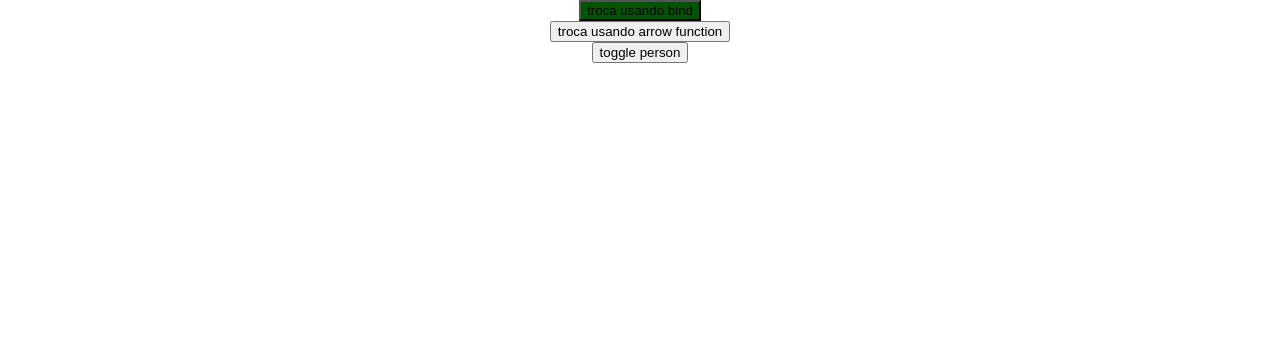
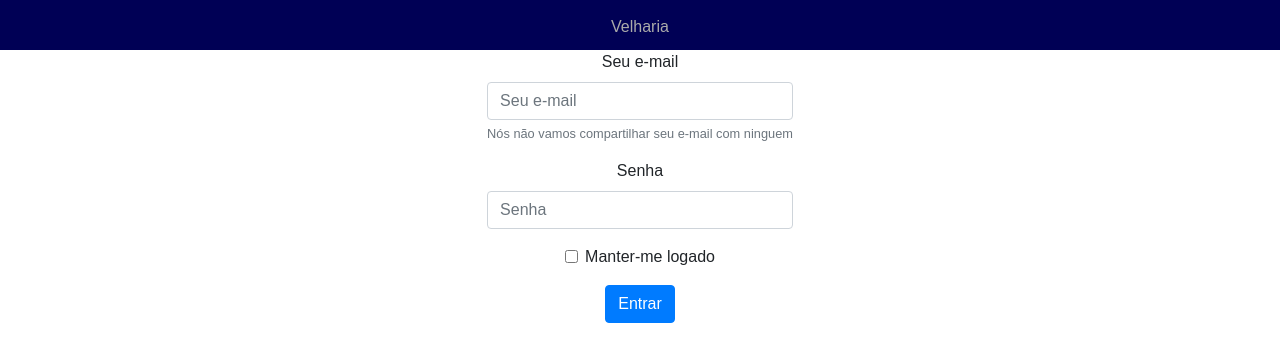
Before and after one commit to xande89/velharia, a React (Create React App) app: page / in a window 1280 px wide. Shown: the top 362 px of the page. Built offline with nearby package versions, Linux system fonts and the light colour scheme.

Commit message:
change to the right way

```diff
--- a/package.json
+++ b/package.json
@@ -6,8 +6,11 @@
     "ajv-keywords": "^3.4.1",
     "bootstrap": "^4.5.0",
     "jquery": "^3.5.1",
+    "popper": "^1.0.1",
+    "prop-types": "^15.7.2",
     "radium": "^0.26.0",
     "react": "^16.13.1",
+    "react-bootstrap": "^1.0.1",
     "react-dom": "^16.13.1",
     "react-scripts": "1.1.5",
     "styled-components": "^5.1.0"
--- a/public/index.html
+++ b/public/index.html
@@ -19,7 +19,13 @@
       work correctly both with client-side routing and a non-root public URL.
       Learn how to configure a non-root public URL by running `npm run build`.
     -->
-    <title>React App</title>
+    <title>Velharia - Tudo é um tesouro</title>
+    <link
+      rel="stylesheet"
+      href="https://maxcdn.bootstrapcdn.com/bootstrap/4.4.1/css/bootstrap.min.css"
+      integrity="sha384-Vkoo8x4CGsO3+Hhxv8T/Q5PaXtkKtu6ug5TOeNV6gBiFeWPGFN9MuhOf23Q9Ifjh"
+      crossorigin="anonymous"
+    />
   </head>
   <body>
     <noscript>
--- a/src/Containers/App.css
+++ b/src/Containers/App.css
@@ -1,3 +1,13 @@
-.App {
+.App_Content {
   text-align: center;
+  align-content: center;
 }
+.App_Header{
+  height: 50px;
+  width: 100%;
+  background-color: #005;
+  color: #aaa;
+  text-align: center;
+  padding-top: 15px;
+  padding-bottom: 15px;
+}
--- a/src/Containers/App.js
+++ b/src/Containers/App.js
@@ -1,79 +1,41 @@
 import React, {Component} from 'react';
 //import logo from '../logo.svg';
-import Radium from 'radium';
+import LoginPane from "../components/LoginPane/LoginPane";
 import './App.css';
-import Persons from '../Persons/Persons';
-import Cockpit from '../Cockpit/Cockpit';
+import AuthContext from '../contexts/auth-context';
+import Cockpit from '../components/Cockpit/Cockpit';
 
 class App extends Component {
 	state = {
-		persons:[
-    		{id:'a', name:"Alexandre", age:31},
-    		{id:'b', name:"michelle", age:41},
-    		{id:'c', name:"Yasmimi", age:11}
-		],
-		showPersons: false
-	}
-	/// handlers###############################################################33333333333333
-	switchNameHandler = (newName) =>{
-		this.setState({
-			persons:[
-				{name:newName, age:51},
-				{name:"michelle", age:416},
-				{name:"Yasmimi", age:151},
-			]
-		});
-	};
-	namechangedHandler = (event, pKey) => {
-		const personIndex = this.state.persons.findIndex(p=>{
-			return p.id===pKey;
-		});
-		const chdPerson = {...this.state.persons[personIndex]};
-		chdPerson.name=event.target.value;
-		const persons = [...this.state.persons];
-		persons[personIndex]= chdPerson;
-		this.setState({
-			persons:persons
-		});
-	}
-    togglePersonHandler = () =>{
-        console.log("clicked")
-        let doesShowPerson = this.state.showPersons;
-        //continuar daqui
-        this.setState({showPersons : !doesShowPerson});
+		isAuthenticated: false
+    };
+    static contextType = AuthContext;
+
+    componentDidUpdate(prevProps, prevState){
+        console.log("App.js-ComponentDIdUpdate:");
     }
-    deletePersonHandler = (index) =>{
-        const persons = [...this.state.persons];
-        persons.splice(index,1);
-        this.setState({persons:persons});
+    doLogin = (event)=>{
+        event.preventDefault();
+        this.context.isAuthenticated = true;
+        console.log(this.context.isAuthenticated);
+        this.setState({isAuthenticated:this.context.isAuthenticated})
     }
-    render () {
-
-    const  buttonStyle ={
-        backgroundColor:'#005500'
+    render(){
+        console.log("App.js "+this.context.isAuthenticated)
+        return (
+            <React.Fragment>
+                <header className="App_Header">
+                    Velharia
+                </header>
+                <div className="App_Content">
+                    {!this.context.isAuthenticated?
+                    <LoginPane doLogin={this.doLogin}></LoginPane>
+                    :<Cockpit/>}
+                </div>
+            </React.Fragment>
+        )
     }
-
-    let  persons = null;
-
-
-    if(this.state.showPersons){
-        persons=(<Persons
-            persons={this.state.persons}
-            click={this.deletePersonHandler}
-            changed={this.namechangedHandler}/>
-        );
-    }
-    return (
-    <div className="App">
-        <Cockpit
-            style={buttonStyle}
-            namechange={() => this.switchNameHandler("alexandre2!!!")}
-            toggleperson={this.togglePersonHandler}/>
-        {persons}
-    </div>
-    );
-  }
 
 }
 
-export default Radium(App);
+export default App;
--- a/src/Persons/Person/Person.js
+++ b/src/Persons/Person/Person.js
@@ -2,14 +2,31 @@ import React, {Component} from 'react';
 import './Person.css'
 
 class Person extends Component {
+	constructor(props){
+		console.log("Person.js - Constructor")
+		super(props);
+
+	}
+	componentDidMount(){
+		console.log("Person.js - componentDidMount")
+
+	}
+
+
     render(){
+		console.log("Person.js - render")
 		return(
 			<div className="Person">
 			<h1 onClick={this.props.click}>{this.props.name}</h1>
 			<p>My age is {this.props.age}</p>
-			<input type="text" onChange={this.props.changed} defaultValue={this.props.name}/>
+			<input type="text"
+				onChange={this.props.changed}
+				defaultValue={this.props.name}
+
+				key="i3" />
 			</div>
 		);
 	}
 }
+
 export default Person;
--- a/src/Cockpit/Cockpit.js
+++ b/src/components/Cockpit/Cockpit.js
@@ -2,6 +2,9 @@ import React, {Component} from 'react';
 
 class Cockpit extends Component{
 
+  componentDidMount(){
+
+  }
   render() {
       return(
           <div>
--- /dev/null
+++ b/src/components/LoginPane/LoginPane.css
@@ -0,0 +1,5 @@
+.LoginPane{
+    max-width: 60%;
+    text-align: center;
+    display: inline-block
+}
--- /dev/null
+++ b/src/components/LoginPane/LoginPane.js
@@ -0,0 +1,33 @@
+import React , { Component} from 'react'
+import {Form, Button} from 'react-bootstrap'
+import "./LoginPane.css";
+
+class LoginPane extends Component{
+
+    render(){
+        return(
+        <div className="LoginPane">
+            <Form onSubmit={(event)=>{this.props.doLogin(event)}}>
+                <Form.Group controlId="formBasicEmail">
+                    <Form.Label>Seu e-mail</Form.Label>
+                    <Form.Control type="email" placeholder="Seu e-mail" />
+                    <Form.Text className="text-muted">
+                    Nós não vamos compartilhar seu e-mail com ninguem
+                    </Form.Text>
+                </Form.Group>
+
+                <Form.Group controlId="formBasicPassword">
+                    <Form.Label>Senha</Form.Label>
+                    <Form.Control type="password" placeholder="Senha" />
+                </Form.Group>
+                <Form.Group controlId="formBasicCheckbox">
+                    <Form.Check type="checkbox" label="Manter-me logado" />
+                </Form.Group>
+                <Button variant="primary" type="submit">
+                    Entrar
+                </Button>
+            </Form>
+        </div>);
+    }
+}
+export default LoginPane;
--- /dev/null
+++ b/src/contexts/auth-context.js
@@ -0,0 +1,8 @@
+import React from 'react';
+
+const authContext = React.createContext(
+    {
+        isAuthenticated: false
+    }
+)
+export default authContext;
--- a/src/index.js
+++ b/src/index.js
@@ -1,7 +1,7 @@
 import React from 'react';
 import ReactDOM from 'react-dom';
 import './index.css';
-import App from './Containers/App';
+import App from './containers/App';
 import registerServiceWorker from './registerServiceWorker';
 
 ReactDOM.render(<App />, document.getElementById('root'));
```
Also changed, not shown: src/Persons/Persons.js (+11 -0 lines), 1 other file (tests, documents, lock files or other folders).
